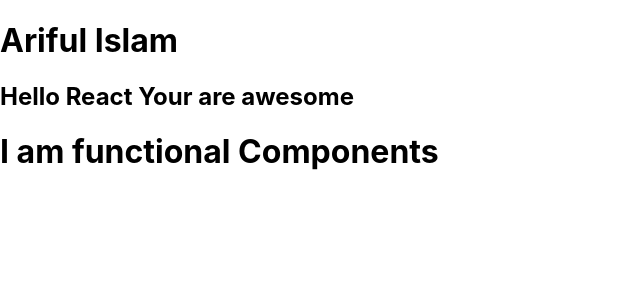
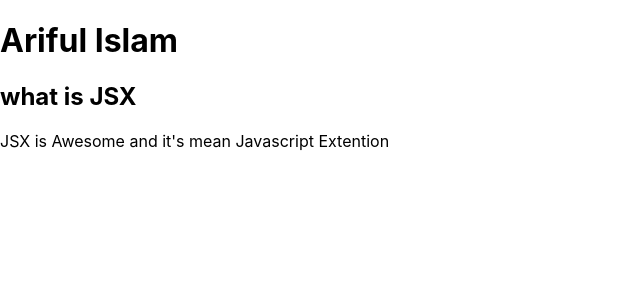
Before and after one commit to ariful-islam-dev/understand-REACT-core-features, a React app: page / in a window 1280 px wide. Shown: the top 300 px of the page, without its empty margins (0-640 px from the left). Built offline with nearby package versions, Linux system fonts and the light colour scheme.

Commit message:
Waht is jsx in react

```diff
--- a/src/components/app.tsx
+++ b/src/components/app.tsx
@@ -5,20 +5,11 @@
     return (
       <div>
         <h1>Ariful Islam</h1>
-        <h2>Hello React Your are awesome</h2>
-        {MyFunctionalComponent()}
+        <h2>what is JSX</h2>
+        <p>JSX is Awesome and it's mean Javascript Extention</p>
       </div>
     );
   }
 }
 
 export default App;
-
-function MyFunctionalComponent() {
-  const name: String = "Ariful Islam";
-  return <h1>I am functional Components</h1>;
-}
-
-const AnotherfunctionalComponent = () => (
-  <h1>I am anouther functonal Component</h1>
-);
```
